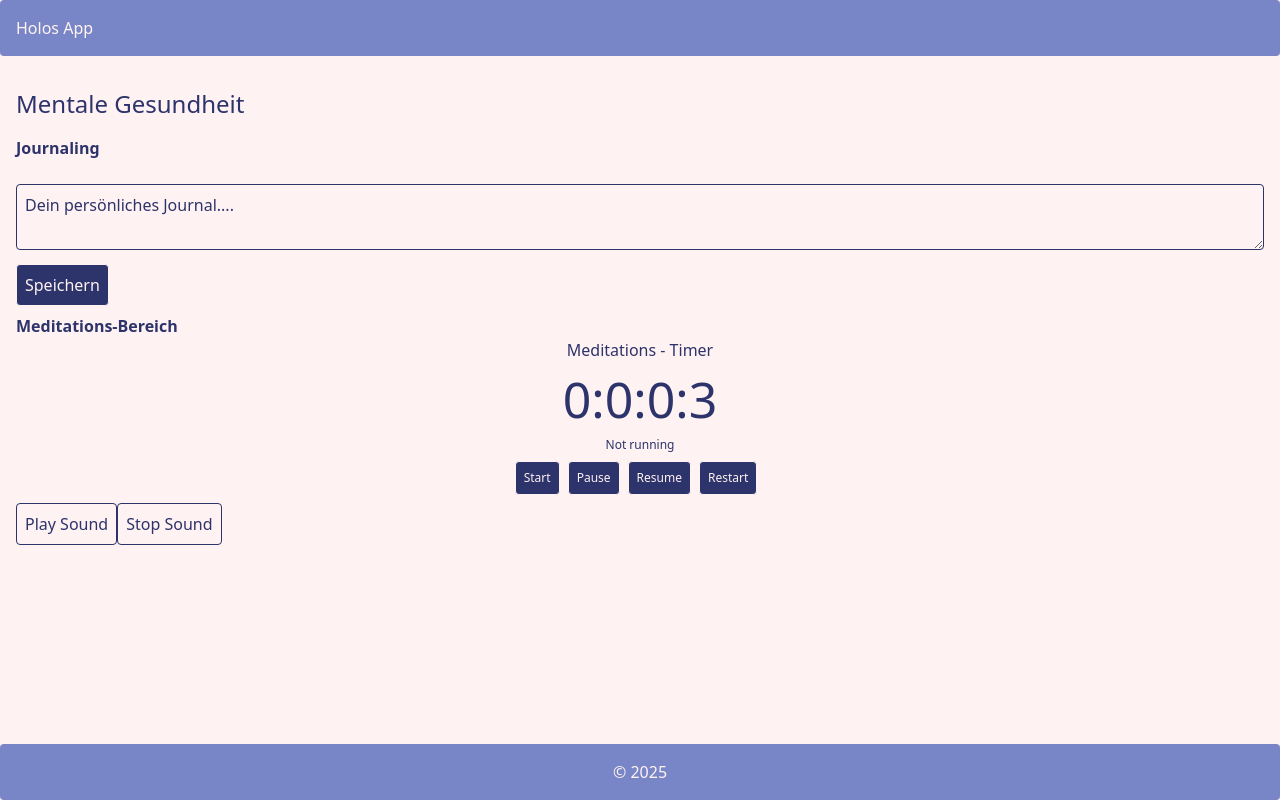
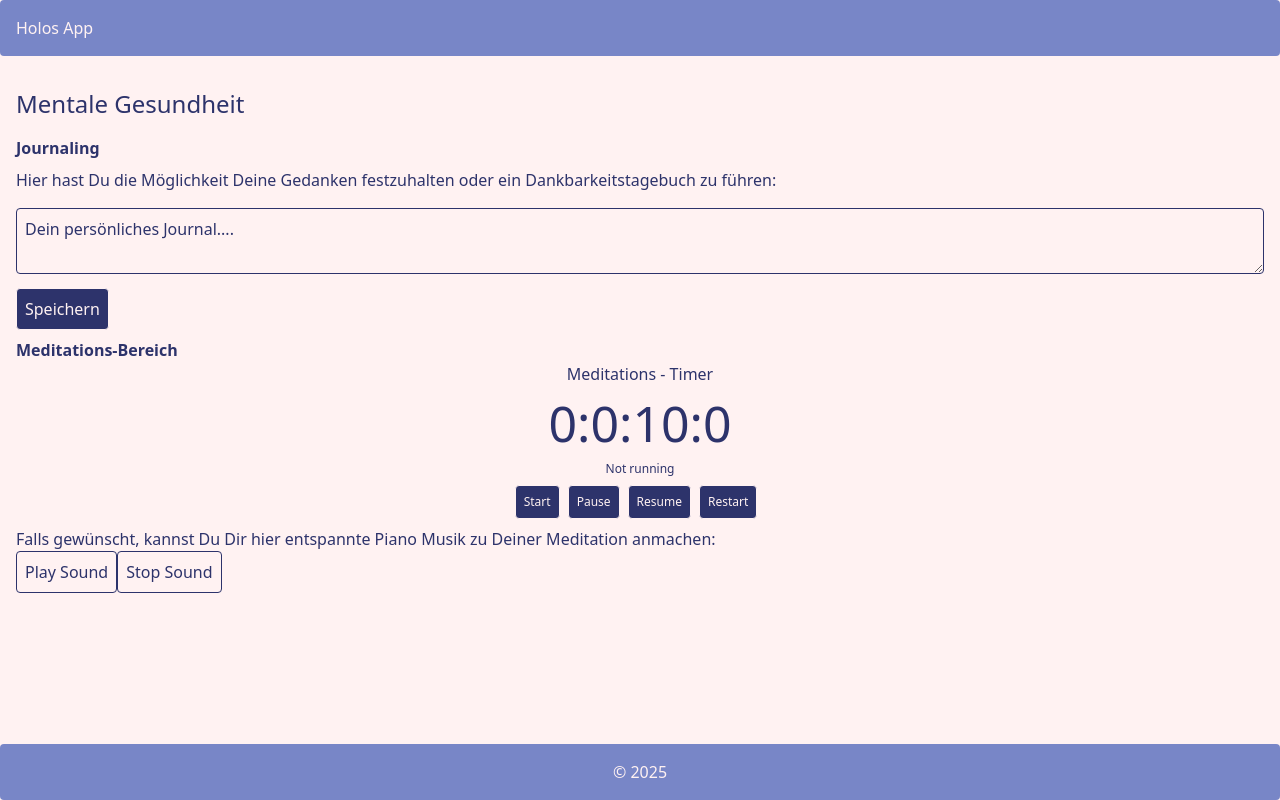
Before and after one commit to team-holos/holos-app, a React (Vite) app in the folder frontend/: page /mentalhealth in a window 1280 px wide. Built offline with nearby package versions, Linux system fonts and the light colour scheme; no server answers.

Commit message:
add some discription to mental health page

```diff
--- a/frontend/src/components/SoundForm.jsx
+++ b/frontend/src/components/SoundForm.jsx
@@ -6,6 +6,7 @@ const SoundForm = () => {
 
   return (
     <div>
+      <p>Falls gewünscht, kannst Du Dir hier entspannte Piano Musik zu Deiner Meditation anmachen:</p>
       <button onClick={playSound} className="border rounded p-2">Play Sound</button>
       <button onClick={() => stop()} className="border rounded p-2">Stop Sound</button>
     </div>
--- a/frontend/src/pages/MentalHealthPage.jsx
+++ b/frontend/src/pages/MentalHealthPage.jsx
@@ -4,14 +4,15 @@ import SoundForm from "../components/SoundForm";
 
 function MentalHealthPage() {
   const time = new Date();
-  // time.setSeconds(time.getSeconds() + 600); //10 minutes timer
-  time.setSeconds(time.getSeconds() + 3); //3 seconds timer to try sound effect
+  time.setSeconds(time.getSeconds() + 600); //10 minutes timer
+  // time.setSeconds(time.getSeconds() + 3); //3 seconds timer to try sound effect
 
   return (
     <div className="text-[#2D336B] p-4 my-4">
       <h1 className="text-2xl mb-4">Mentale Gesundheit</h1>
      <div>
         <h3 className="mb-2 font-semibold">Journaling</h3>
+        <p>Hier hast Du die Möglichkeit Deine Gedanken festzuhalten oder ein Dankbarkeitstagebuch zu führen:</p>
         <MentalHealthForm />
      </div>
         <h3 className="mt-2 font-semibold">Meditations-Bereich</h3>
```
